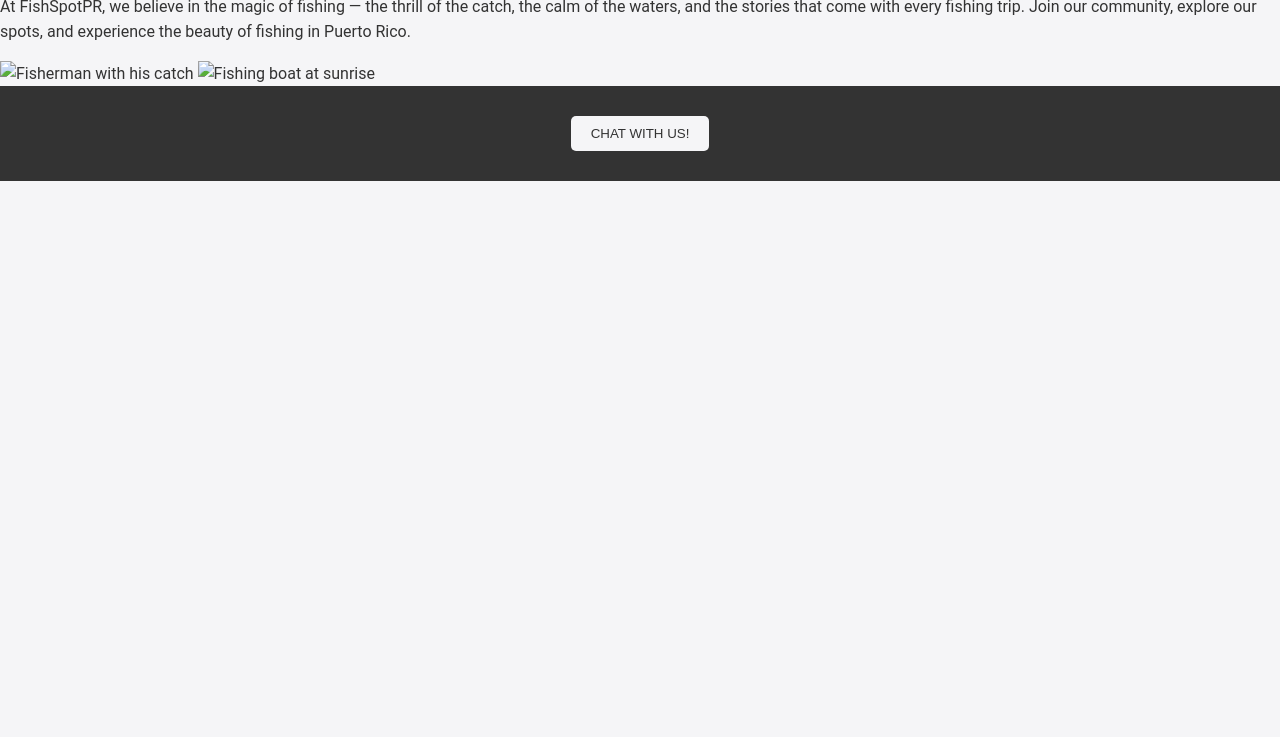
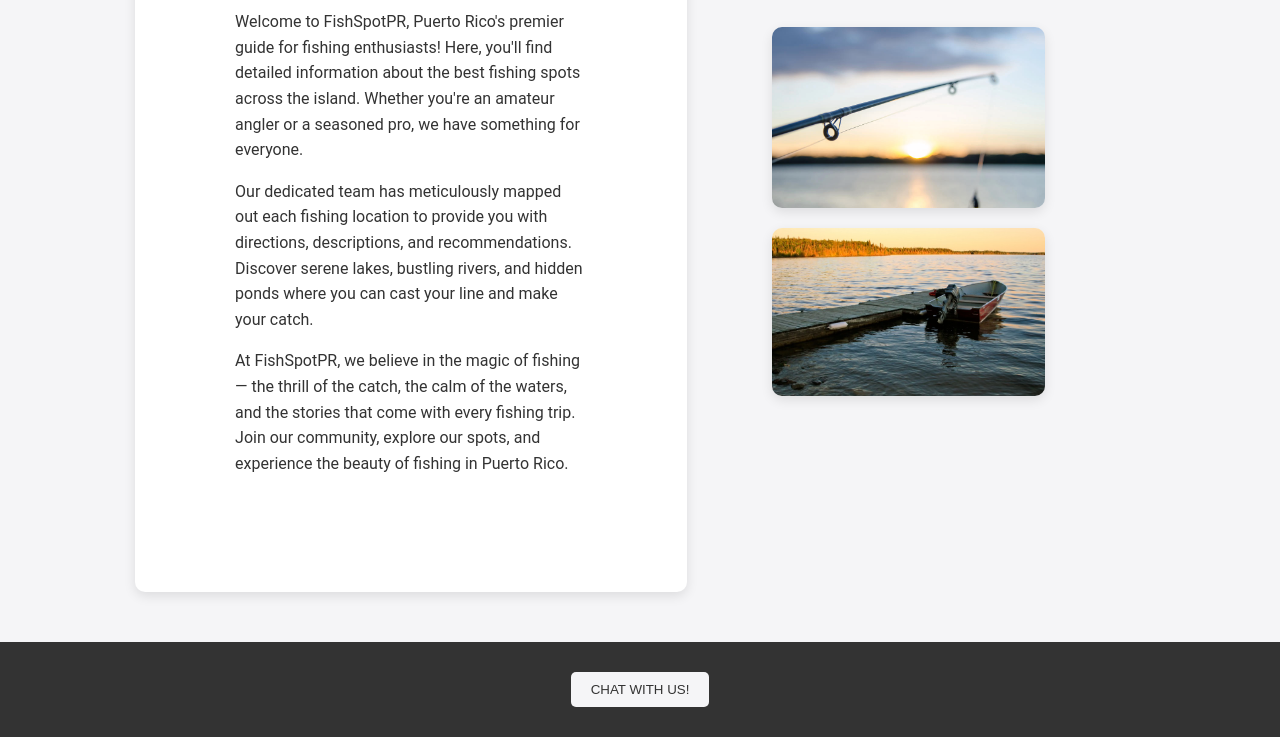
Before and after one commit to josemls/fishspotPR, a website: page y/pages/about.html in a window 1280 px wide. Shown: the part 305-1042 px from the top of the page. Before the commit the page ends 800 px from the top, so only its background shows below. Drawn offline with Linux system fonts and the light colour scheme.

Commit message:
adding about section, fixing css, adding towns,

```diff
--- a/y/assets/css/style.css
+++ b/y/assets/css/style.css
@@ -202,10 +202,10 @@ li {
     transition: box-shadow 0.3s, transform 0.3s;   /* Transition for hover effect */
 }
 
-li:hover {
+/*li:hover {
     box-shadow: 0px 8px 16px rgba(0,0,0,0.05);
     transform: translateY(-5px);   /* Slight lift on hover */
-}
+
 
 li a {
     display: block;
@@ -287,3 +287,32 @@ li a:hover {
     box-shadow: 0 4px 6px rgba(0,0,0,0.1);
     padding: 20px; /* Adds some internal spacing */
 }
+
+.about-section {
+    display: flex;
+    align-items: center;
+    justify-content: space-evenly;
+    padding: 50px;
+}
+
+.about-text {
+    flex: 0.4;
+    padding: 100px;
+    background-color: white;
+    box-shadow: 0 4px 12px rgba(0, 0, 0, 0.1);
+    border-radius: 10px;
+}
+
+.about-images {
+    flex: 0.31;
+    display: flex;
+    flex-direction: column;
+    gap: 20px;
+    margin-right: 100px;
+}
+
+.about-images img {
+    width: 100%;
+    border-radius: 10px;
+    box-shadow: 0 4px 12px rgba(0, 0, 0, 0.1);
+}
--- a/y/pages/about.html
+++ b/y/pages/about.html
@@ -43,8 +43,8 @@
             </p>
         </div>
         <div class="about-images">
-            <img src="assets/img/fisherman.jpg" alt="Fisherman with his catch">
-            <img src="assets/img/fishing-boat.jpg" alt="Fishing boat at sunrise">
+            <img src="/assets/img/fishing-rod.jpg" alt="Fishing rod">
+            <img src="/assets/img/boat-on-a-lake.jpg" alt="boat-on-a-lake">
         </div>
     </section>
 
```
Also changed, not shown: y/assets/img/boat-on-a-lake.jpg (added), y/assets/img/fishing-rod.jpg (added).
